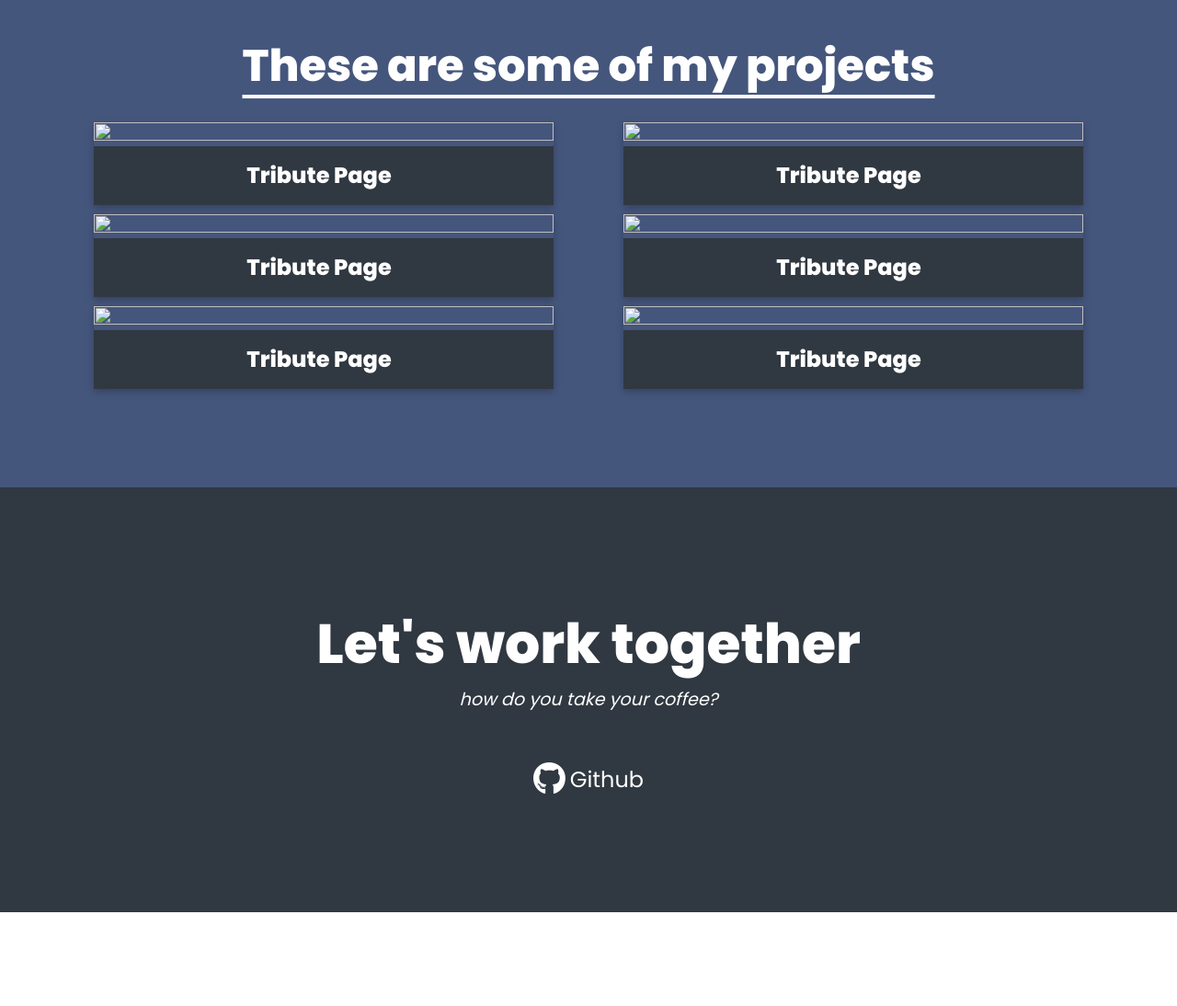
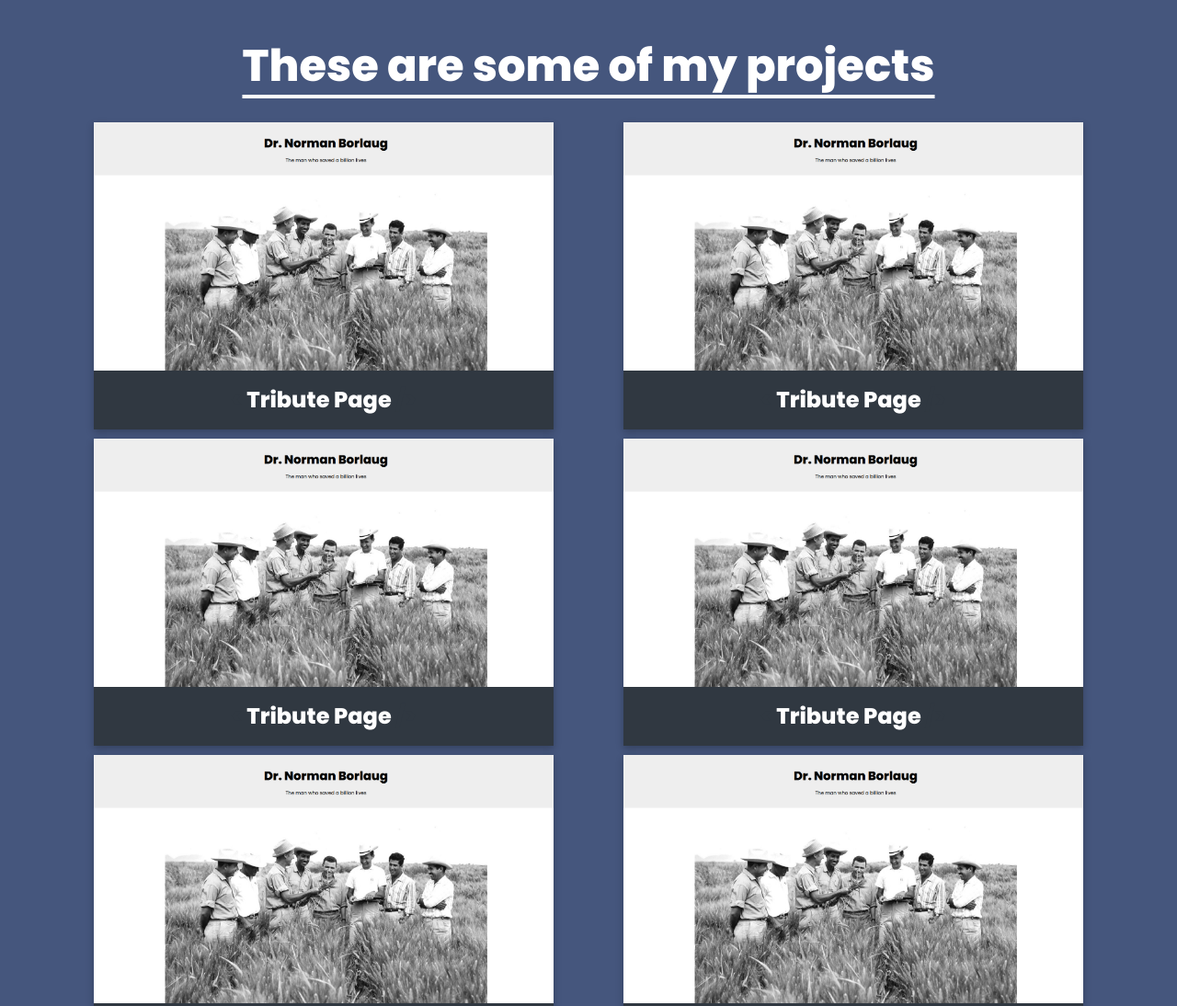
Before and after one commit to ziwei531/fcc-personal-portfolio, a plain HTML site: page index.html in a window 1280 px wide. Shown: the part 891-1985 px from the top of the page at 92% size. Before the commit the page ends 1883 px from the top, so only its background shows below. Drawn offline with Linux system fonts and the light colour scheme; the site is published under a folder, as on GitHub Pages, so addresses that start at the root find nothing.

Commit message:
fixed image

```diff
--- a/index.html
+++ b/index.html
@@ -37,7 +37,7 @@
 						href="https://codepen.io/zi-wei/pen/NWXNYyP"
 					>
 						<div class="img-div">
-							<img src="/images/Screenshot 2022-03-21 113318.png" />
+							<img src="images/Screenshot 2022-03-21 113318.png" />
 						</div>
 						<div class="project-description">
 							<span class="code">&lt;</span>
@@ -52,7 +52,7 @@
 						href="https://codepen.io/zi-wei/pen/NWXNYyP"
 					>
 						<div class="img-div">
-							<img src="/images/Screenshot 2022-03-21 113318.png" />
+							<img src="images/Screenshot 2022-03-21 113318.png" />
 						</div>
 						<div class="project-description">
 							<span class="code">&lt;</span>
@@ -67,7 +67,7 @@
 						href="https://codepen.io/zi-wei/pen/NWXNYyP"
 					>
 						<div class="img-div">
-							<img src="/images/Screenshot 2022-03-21 113318.png" />
+							<img src="images/Screenshot 2022-03-21 113318.png" />
 						</div>
 						<div class="project-description">
 							<span class="code">&lt;</span>
@@ -82,7 +82,7 @@
 						href="https://codepen.io/zi-wei/pen/NWXNYyP"
 					>
 						<div class="img-div">
-							<img src="/images/Screenshot 2022-03-21 113318.png" />
+							<img src="images/Screenshot 2022-03-21 113318.png" />
 						</div>
 						<div class="project-description">
 							<span class="code">&lt;</span>
@@ -97,7 +97,7 @@
 						href="https://codepen.io/zi-wei/pen/NWXNYyP"
 					>
 						<div class="img-div">
-							<img src="/images/Screenshot 2022-03-21 113318.png" />
+							<img src="images/Screenshot 2022-03-21 113318.png" />
 						</div>
 						<div class="project-description">
 							<span class="code">&lt;</span>
@@ -112,7 +112,7 @@
 						href="https://codepen.io/zi-wei/pen/NWXNYyP"
 					>
 						<div class="img-div">
-							<img src="/images/Screenshot 2022-03-21 113318.png" />
+							<img src="images/Screenshot 2022-03-21 113318.png" />
 						</div>
 						<div class="project-description">
 							<span class="code">&lt;</span>
```
